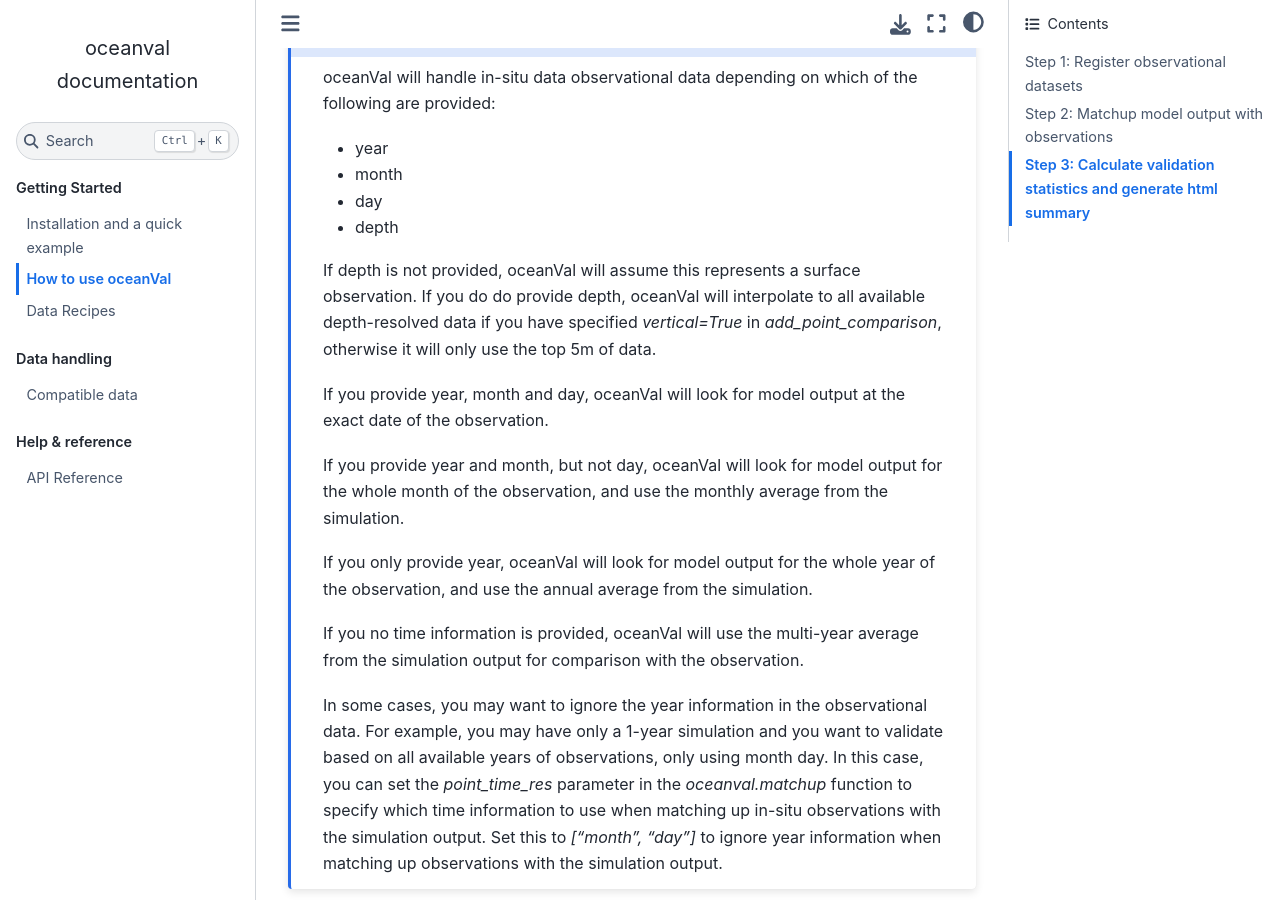
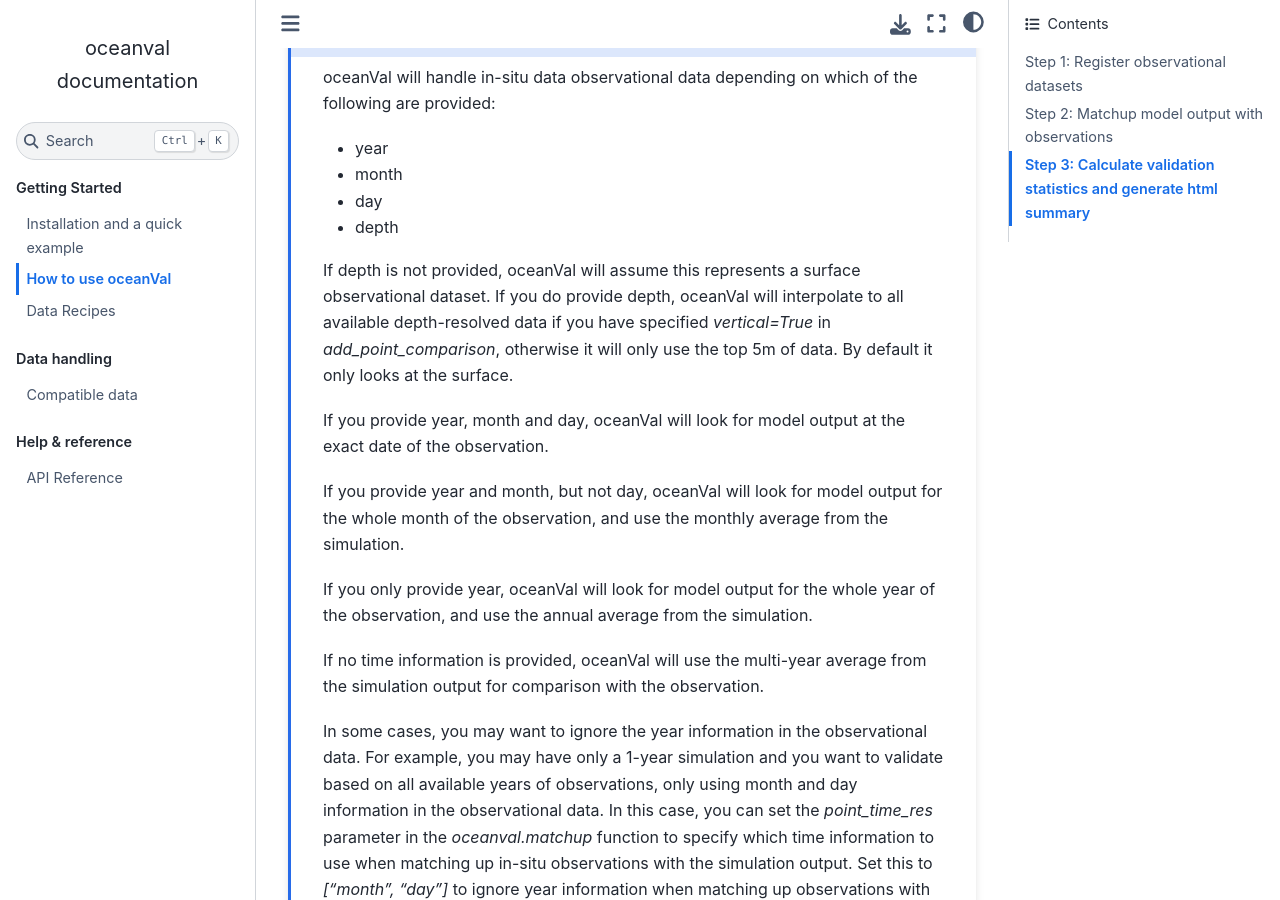
Before and after one commit to pmlmodelling/oceanVal, a Sphinx documentation site: the page built from docs/source/how_to_use.rst, in a window 1280 px wide and 900 px high, scrolled down 5517 px. Built offline with Sphinx 7.4.7 and the Sphinx Book theme 1.1.4, drawn with Linux system fonts in a browser that asks for light colours.

Commit message:
some typo fixes in howto

```diff
--- a/docs/source/how_to_use.rst
+++ b/docs/source/how_to_use.rst
@@ -182,8 +182,9 @@ You can do this by setting something like "var1+var2+var3" as the `model_variabl
     - day
     - depth
 
-    If depth is not provided, oceanVal will assume this represents a surface observation.
-    If you do do provide depth, oceanVal will interpolate to all available depth-resolved data if you have specified `vertical=True` in `add_point_comparison`, otherwise it will only use the top 5m of data.
+    If depth is not provided, oceanVal will assume this represents a surface observational dataset.
+    If you do provide depth, oceanVal will interpolate to all available depth-resolved data if you have specified `vertical=True` in `add_point_comparison`, otherwise it will only use the top 5m of data.
+    By default it only looks at the surface.
 
     If you provide year, month and day, oceanVal will look for model output at the exact date of the observation.
 
@@ -191,11 +192,10 @@ You can do this by setting something like "var1+var2+var3" as the `model_variabl
 
     If you only provide year, oceanVal will look for model output for the whole year of the observation, and use the annual average from the simulation.
 
-    If you no time information is provided, oceanVal will use the multi-year average from the simulation output for comparison with the observation.
-
+    If no time information is provided, oceanVal will use the multi-year average from the simulation output for comparison with the observation.
 
     In some cases, you may want to ignore the year information in the observational data.
-    For example, you may have only a 1-year simulation and you want to validate based on all available years of observations, only using month day.
+    For example, you may have only a 1-year simulation and you want to validate based on all available years of observations, only using month and day information in the observational data.
     In this case, you can set the `point_time_res` parameter in the `oceanval.matchup` function to specify which time information to use when matching up in-situ observations with the simulation output.
     Set this to `["month", "day"]` to ignore year information when matching up observations with the simulation output.
 
```
